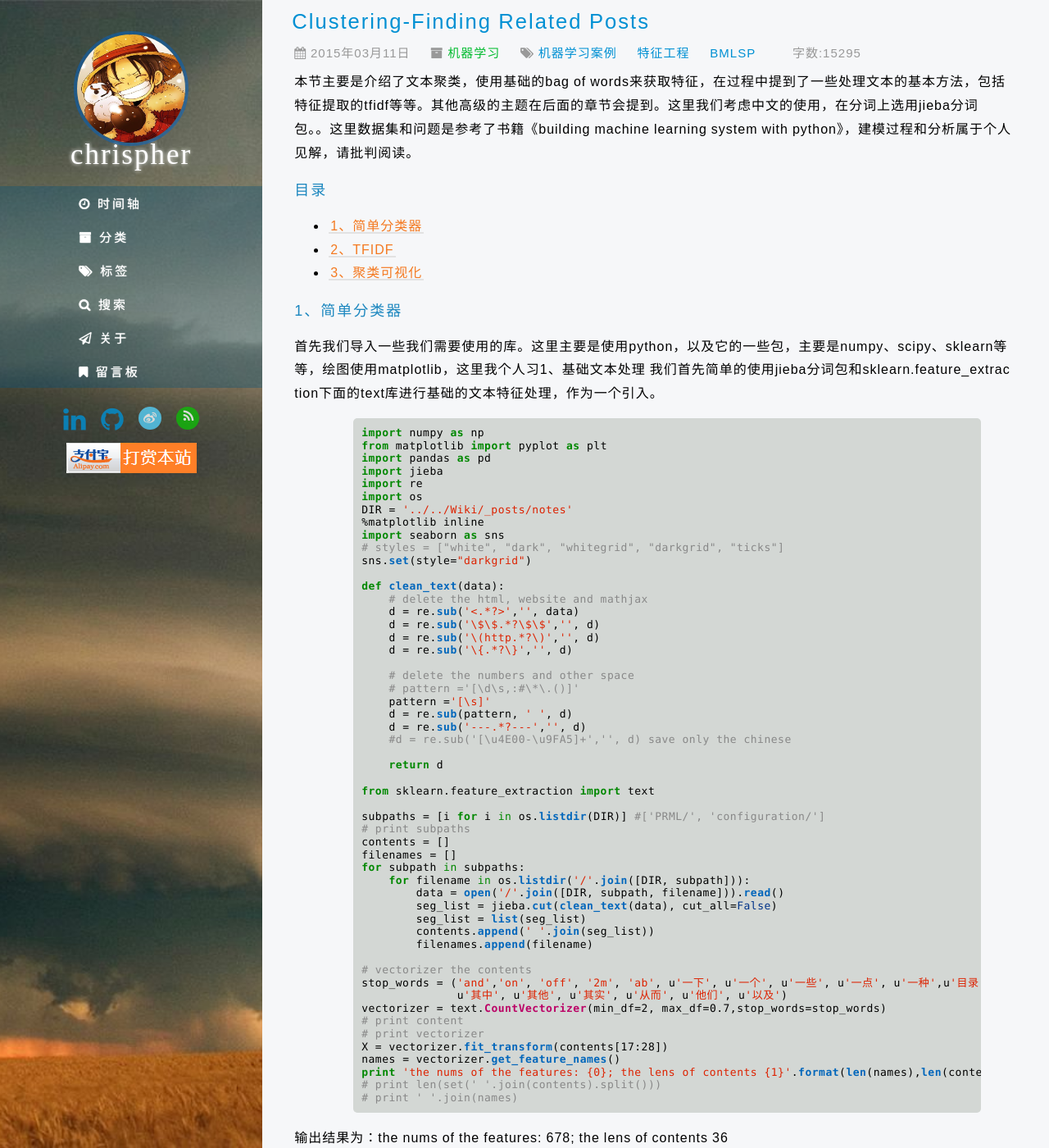
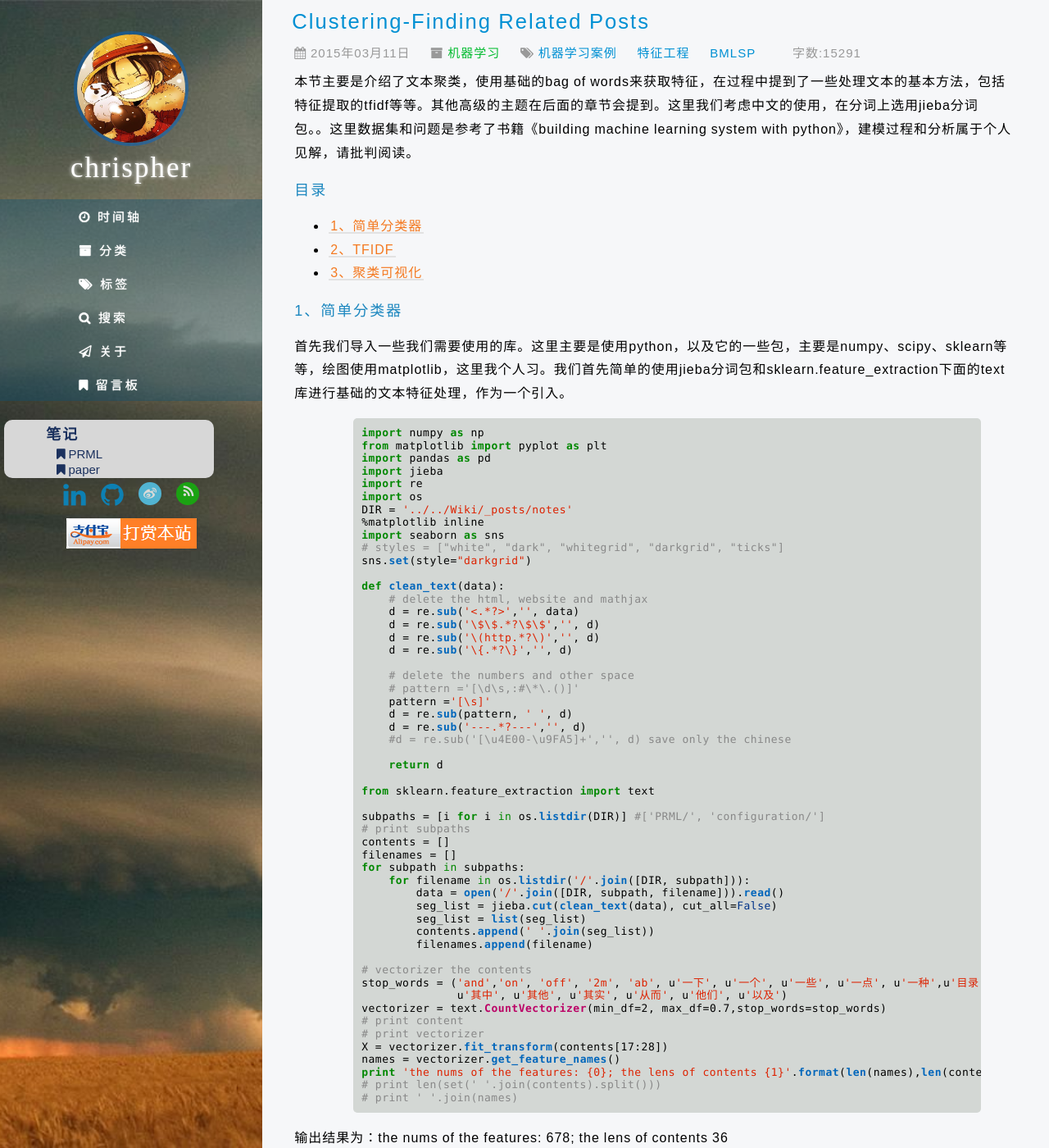
Before and after one commit to chrispher/chrispher.github.com, a Jekyll site: the page built from _posts/practice_machine_Learning/2015-3-11-BMLSP_ch3_Clustering_Finding_Related_Posts.md, in a window 1280 px wide and 1400 px high. Shown: the whole window at 82% size. Built offline with Jekyll 4.4.1, drawn with Linux system fonts in a browser that asks for light colours; nearby versions of some CDN libraries; library files that are not in the unit come from our copies; comment, search, counter and statistics services are not loaded.

```diff
--- a/_includes/sidebar.html
+++ b/_includes/sidebar.html
@@ -2,6 +2,7 @@
   <div class="profilepic">
     <a href="/"><img src="{{ site.author.logo }}" alt="logo"></img></a>
   </div>
+  <br/>
   <h3 class="title"><a href="/">{{ site.blog.name }}</a></h3>
 
   <nav id="nav">
@@ -11,6 +12,11 @@
     {% endfor%}
     </ul>
   </nav>
+  <div class="proj">
+    <h4>笔记</h4>
+    <a href="/pages/notes/prml.html"><i class="fa fa-bookmark"></i> PRML</a><br/>
+    <a href="/pages/notes/paper.html"><i class="fa fa-bookmark"></i> paper</a><br/>
+  </div>
 
   <nav id="sub-nav">
     {% include social.html %}
--- a/_posts/practice_machine_Learning/2015-3-11-BMLSP_ch3_Clustering_Finding_Related_Posts.md
+++ b/_posts/practice_machine_Learning/2015-3-11-BMLSP_ch3_Clustering_Finding_Related_Posts.md
@@ -19,8 +19,7 @@ description: 基于python下一些数据科学包构建了一个分类器并进
 
 ###1、简单分类器
 
-首先我们导入一些我们需要使用的库。这里主要是使用python，以及它的一些包，主要是numpy、scipy、sklearn等等，绘图使用matplotlib，这里我个人习1、基础文本处理
-我们首先简单的使用jieba分词包和sklearn.feature_extraction下面的text库进行基础的文本特征处理，作为一个引入。
+首先我们导入一些我们需要使用的库。这里主要是使用python，以及它的一些包，主要是numpy、scipy、sklearn等等，绘图使用matplotlib，这里我个人习。我们首先简单的使用jieba分词包和sklearn.feature_extraction下面的text库进行基础的文本特征处理，作为一个引入。
 
 {% highlight python %}
 import numpy as np
--- a/res/css/light.css
+++ b/res/css/light.css
@@ -118,6 +118,41 @@ a:link {
 	top:0;
 	bottom:0;
 	left:0;
+}
+.proj {
+	font-family: inherit;
+	margin: 5px 5px 5px 5px;
+}
+.proj {
+	text-align:left;
+	margin-left:20%;
+	display:block;
+	position: relative;
+	width: 80%;
+	border-radius:10px;
+    -moz-border-radius:10px;
+    background:#D7D7D7;
+    margin: 5px 5px 5px 5px;
+}
+.proj h4{
+	color: #1b315e;
+	font-size:18px;
+	margin-left:20%;
+	margin-top:4px;
+	line-height:2.0;
+}
+.proj a{
+	text-align:left;
+	font-family: inherit;
+	color: #1b315e;
+	font-size:15px;
+	font-weight:400;
+	margin-left:25%;
+	margin-top:2px;
+	line-height:1.3;
+}
+.proj a:hover {
+	color: #00BB2F;
 }
 .profilepic {
 	margin-top:12%;
```
Also changed, not shown: page/prml.html (added, +20 -0 lines), res/css/notes.css (added, +215 -0 lines).
